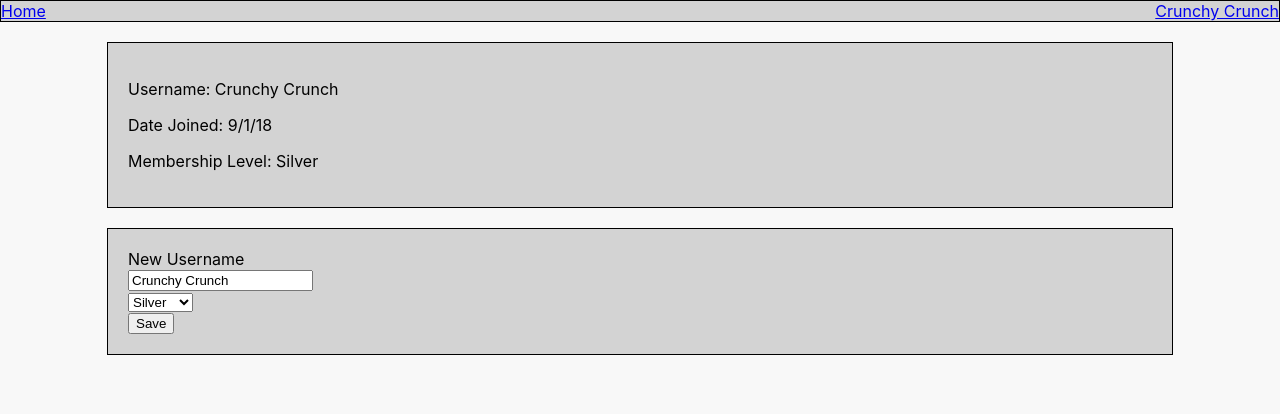
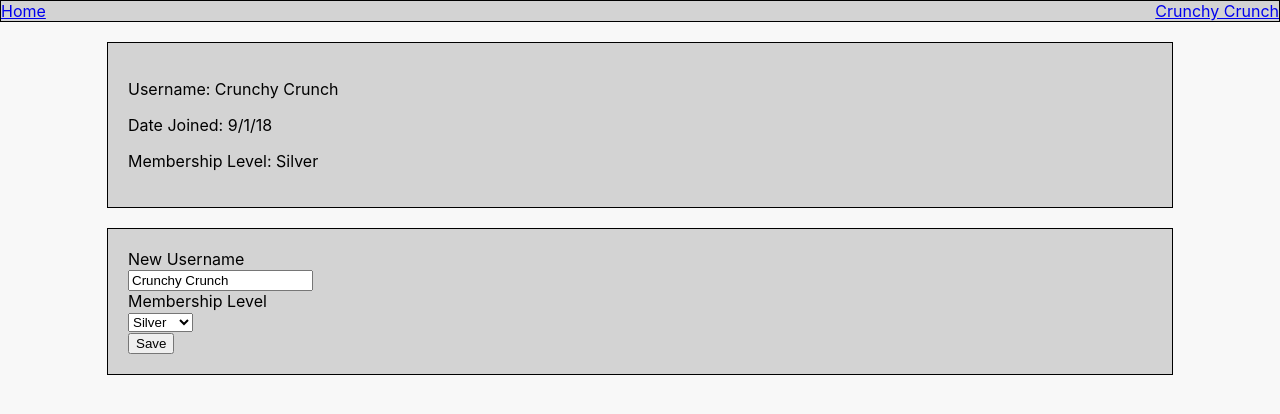
Before and after one commit to joseluis829/react-context-experiments, a React (Create React App) app: page /account/profile in a window 1280 px wide. Shown: the top 414 px of the page. Built offline with nearby package versions, Linux system fonts and the light colour scheme.

Commit message:
Membership level

```diff
--- a/src/Components/AccountManager/AccountProfile/AccountUpdate.jsx
+++ b/src/Components/AccountManager/AccountProfile/AccountUpdate.jsx
@@ -27,6 +27,7 @@ class AccountUpdate extends React.Component {
                             onChange={this.handleOnChange}
                         />
                     </div>
+                    <label htmlFor="membershipLevel">Membership Level</label>
                     <div>
                         <select
                             value={membershipLevel}
```
